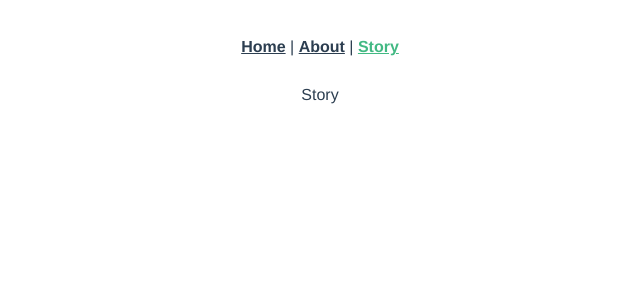
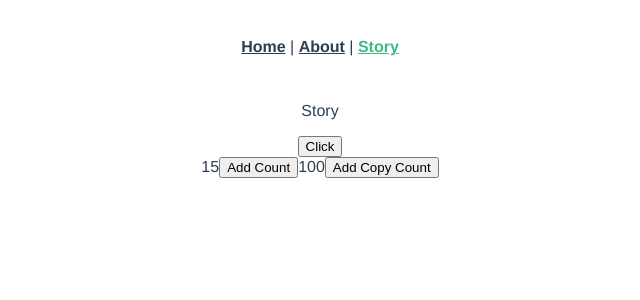
Before and after one commit to oneyoung19/test-axios-status-0, a Vue app: page /story in a window 1280 px wide. Shown: the top 300 px of the page, without its empty margins (320-960 px from the left). Built offline with nearby package versions, Linux system fonts and the light colour scheme.

Commit message:
feat: 测试webpack的HMR机制

```diff
--- a/src/store/index.js
+++ b/src/store/index.js
@@ -5,8 +5,16 @@ Vue.use(Vuex)
 
 export default new Vuex.Store({
   state: {
+    count: 15,
+    copyCount: 100
   },
   mutations: {
+    SET_COUNT (state) {
+      state.count++
+    },
+    SET_COPY_COUNT (state) {
+      state.copyCount++
+    }
   },
   actions: {
   },
--- a/src/views/Story.vue
+++ b/src/views/Story.vue
@@ -1,14 +1,38 @@
 <template>
-  <div>Story</div>
+  <div>
+    <p>Story</p>
+    <button @click="handleClick">Click</button>
+    <div>
+      <span>{{ count }}</span><button @click="handleAddCount">Add Count</button>
+      <span>{{ copyCount }}</span><button @click="handleAddCopyCount">Add Copy Count</button>
+    </div>
+  </div>
 </template>
 
 <script>
+import { mapState, mapMutations } from 'vuex'
+
 export default {
   data () {
     return {
     }
   },
+  computed: {
+    ...mapState(['count', 'copyCount'])
+  },
   methods: {
+    ...mapMutations(['SET_COUNT', 'SET_COPY_COUNT']),
+    handleClick () {
+      import('./test1.js').then(value => {
+        console.log(value)
+      })
+    },
+    handleAddCount () {
+      this.SET_COUNT()
+    },
+    handleAddCopyCount () {
+      this.SET_COPY_COUNT()
+    }
   }
 }
 </script>
--- /dev/null
+++ b/src/views/test1.js
@@ -0,0 +1 @@
+export const value = 'abcd'
--- a/vue.config.js
+++ b/vue.config.js
@@ -1,4 +1,9 @@
+const isDev = process.env.NODE_ENV === 'development'
 module.exports = {
+  // productionSourceMap: isDev,
+  configureWebpack: {
+    devtool: isDev ? 'source-map' : undefined,
+  },
   devServer: {
 		proxy: {
 			'^/api': {
```
